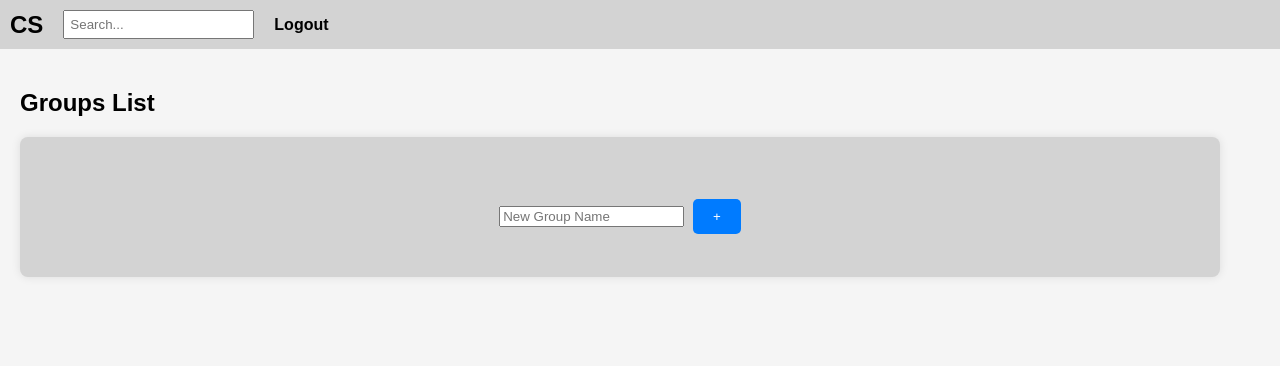
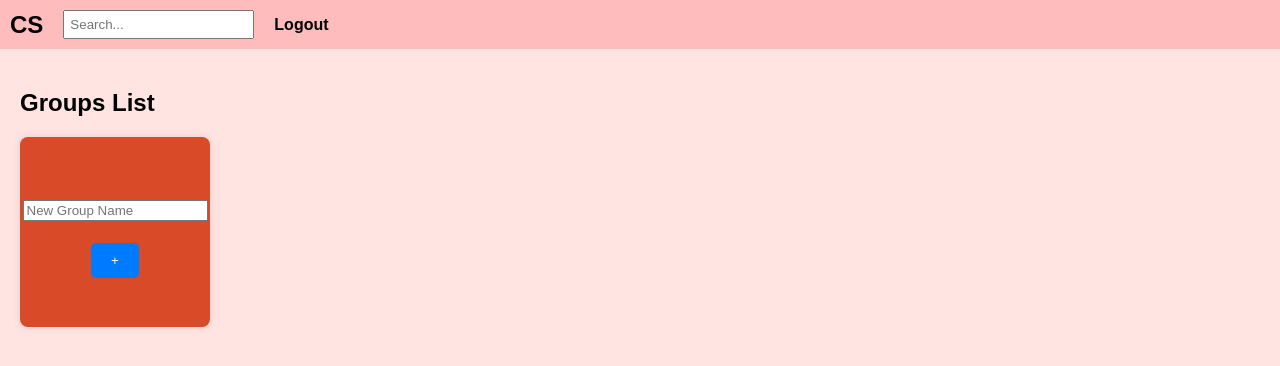
Before and after one commit to 04mHuang/Character-Sheets, a Flask app: page / in a window 1280 px wide. Shown: the top 366 px of the page. Run offline with Flask 3, Linux system fonts and the light colour scheme; the visitor is signed in with stand-in values (Sample User, id 1).

Commit message:
added colors

```diff
--- a/frontend/static/style.css
+++ b/frontend/static/style.css
@@ -1,12 +1,12 @@
 body {
   font-family: Arial, sans-serif;
-  background-color: #f5f5f5;
+  background-color: #FFE4E1;
   margin: 0;
   padding: 0;
 }
 
 nav {
-  background-color: #d3d3d3;
+  background-color: #ffbcbc;
   padding: 10px;
   display: flex;
   justify-content: space-between;
@@ -131,14 +131,14 @@ button:hover {
 
 .groups-grid {
   display: grid;
-  grid-template-columns: repeat(auto-fit, minmax(200px, 1fr));
-  gap: 20px;
+  grid-template-columns: repeat(auto-fit, minmax(150px, 1fr)); /* Responsive columns */
+  gap: 10px; /* Reduced gap */
+  justify-content: center; /* Center the grid items */
   margin-top: 20px;
 }
 
 .group-card {
   position: relative;
-  background-color: #d3d3d3;
   padding: 20px;
   border-radius: 8px;
   box-shadow: 0 0 10px rgba(0, 0, 0, 0.1);
@@ -146,20 +146,12 @@ button:hover {
   display: flex;
   justify-content: center;
   align-items: center;
-  height: 100px;
-}
-
-.group-card a {
-  text-decoration: none;
-  color: black;
-  font-weight: bold;
+  width: 150px; /* Fixed width for square shape */
+  height: 150px; /* Fixed height for square shape */
+  color: white; /* Text color to be visible on dark backgrounds */
 }
 
 .group-card.add-group {
-  font-size: 2em;
-}
-
-.group-card.add-group a {
   font-size: 2em;
 }
 
--- a/frontend/templates/base.html
+++ b/frontend/templates/base.html
@@ -25,7 +25,7 @@
         <h2>Groups List</h2>
         <div class="groups-grid">
           {% for group in groups %}
-            <div class="group-card">
+            <div class="group-card" id="group-card-{{ group.group_id }}">
               <a href="{{ url_for('view_group', group_id=group.group_id) }}">{{ group.group_name }}</a>
               <form action="{{ url_for('delete_group', group_id=group.group_id) }}" method="POST" style="display:inline;">
                 <button type="submit" class="delete-button">x</button>
@@ -43,5 +43,16 @@
     {% endif %}
     {% block content %}{% endblock %}
   </div>
+  <script>
+    document.addEventListener("DOMContentLoaded", function() {
+      const colors = ['#D94A29', '#F9C784', '#A5C3A2', '#89A9B0', '#101E4D'];
+      const groupCards = document.querySelectorAll('.group-card');
+
+      groupCards.forEach(card => {
+        const randomColor = colors[Math.floor(Math.random() * colors.length)];
+        card.style.backgroundColor = randomColor;
+      });
+    });
+  </script>
 </body>
 </html>
```
Also changed, not shown: frontend/templates/group.html (line endings or trailing spaces).
